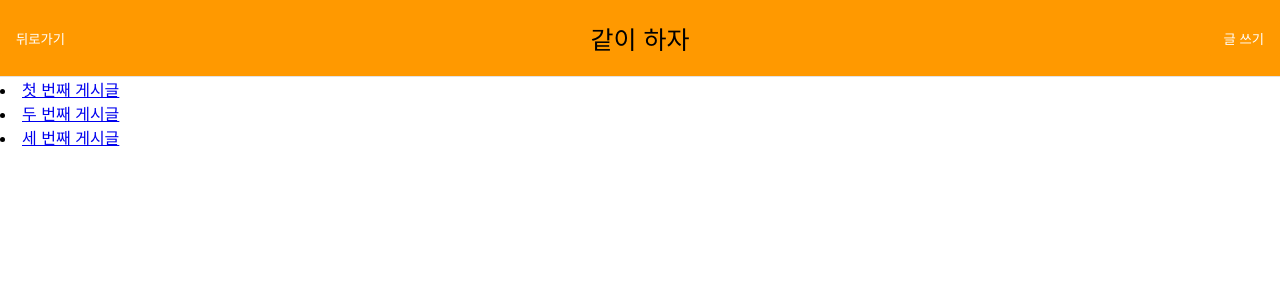
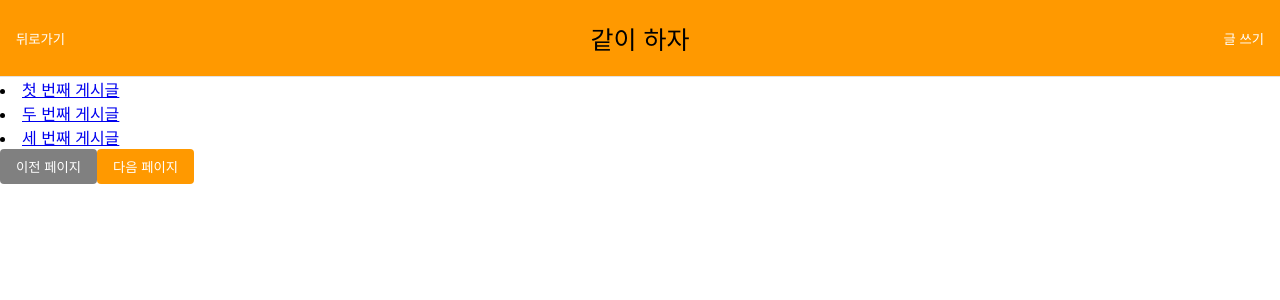
Before and after one commit to Karmesin924/eat_together, a React (Create React App) app in the folder frontend/: page /LetsDo in a window 1280 px wide. Shown: the top 300 px of the page. Built offline with nearby package versions, Linux system fonts and the light colour scheme; no server answers.

Commit message:
마이페이지 로그인 체크 수정 및 게시글 삭제 기능 구현

```diff
--- a/frontend/src/App.js
+++ b/frontend/src/App.js
@@ -5,27 +5,12 @@ import MyPage from "./pages/MyPage";
 import SignIn from "./pages/SignIn";
 import SignUp from "./pages/SignUp";
 import { BrowserRouter, Route, Routes } from "react-router-dom";
-import { useEffect, useState } from "react";
 import LetsDo from "./pages/LetsDo";
 import LetsEat from "./pages/LetsEat";
 import BoardDetail from "./pages/BoardDetail";
 import Write from "./components/Write";
 
-import axios from "axios";
-
 function App() {
-  const [isLogin, setIsLogin] = useState(false);
-
-  useEffect(() => {
-    axios.get("/users/validate", { withCredentials: true }).then((response) => console.log(response));
-
-    if (sessionStorage.getItem("email") === null) {
-      console.log("isLogin ?? :: ", isLogin);
-    } else {
-      setIsLogin(true);
-      console.log("isLogin ?? :: ", isLogin);
-    }
-  });
   return (
     <BrowserRouter>
       <div className="App">
--- a/frontend/src/components/Board.js
+++ b/frontend/src/components/Board.js
@@ -1,5 +1,7 @@
+import axios from "axios";
 import ReplyForm from "./ReplyForm";
 import ReplyList from "./ReplyList";
+import { useNavigate } from "react-router-dom";
 
 const Board = ({
   idx,
@@ -10,6 +12,7 @@ const Board = ({
   replies,
   isAuthor,
 }) => {
+  const navigate = useNavigate();
   const handleEdit = () => {
     console.log("수정 버튼 클릭");
     // TODO: 수정 버튼 동작 구현
@@ -17,7 +20,15 @@ const Board = ({
 
   const handleDelete = () => {
     console.log("삭제 버튼 클릭");
-    // TODO: 삭제 버튼 동작 구현
+    axios
+      .delete(`/posts/${idx}`)
+      .then((res) => {
+        alert("글이 삭제되었습니다!");
+        navigate("/board/1");
+      })
+      .catch((err) => {
+        alert("글 삭제 중 오류가 발생했습니다.");
+      });
   };
 
   return (
--- a/frontend/src/components/Write.js
+++ b/frontend/src/components/Write.js
@@ -48,8 +48,6 @@ const Write = () => {
       const response = await axios.post("/posts/add", {
         title,
         contents,
-        author,
-        dateTime: getCurrentDateTime(),
       });
       console.log("글이 성공적으로 저장되었습니다.", response.data);
       navigate("/");
--- a/frontend/src/pages/LetsDo.js
+++ b/frontend/src/pages/LetsDo.js
@@ -2,25 +2,29 @@ import React, { useEffect, useState } from "react";
 import MyHeader from "../components/MyHeader";
 import MyButton from "../components/MyButton";
 import { Link, useNavigate } from "react-router-dom";
-import MyFooter from "../components/MyFooter";
 import axios from "axios";
 
 const LetsDo = () => {
   const [boardList, setBoardList] = useState([]);
+  const [currentPage, setCurrentPage] = useState(1);
   const navigate = useNavigate();
-  // const getBoardList = async () => {
-  //   try {
-  //     const resp = (await axios.get("backend/posts/board")).data;
-  //     setBoardList(resp.data);
-  //     console.log(resp.pagniation);
-  //   } catch (err) {
-  //     console.log("게시글 목록을 가져오는데 실패했습니다.", err);
-  //   }
-  // };
+  const [isPreviousDisabled, setIsPreviousDisabled] = useState(true);
+  const [isNextDisabled, setIsNextDisabled] = useState(false);
+
+  const getBoardList = async (page) => {
+    try {
+      const resp = await axios.get(`backend/posts/board/${page}`);
+      setBoardList(resp.data);
+      console.log(resp.pagination);
+    } catch (err) {
+      console.log("게시글 목록을 가져오는데 실패했습니다.", err);
+    }
+  };
 
   // useEffect(() => {
-  //   getBoardList();
-  // }, []);
+  //   getBoardList(currentPage);
+  // }, [currentPage]);
+
   useEffect(() => {
     // 더미 데이터 생성
     const dummyData = [
@@ -31,6 +35,20 @@ const LetsDo = () => {
 
     setBoardList(dummyData);
   }, []);
+
+  useEffect(() => {
+    setIsPreviousDisabled(currentPage === 1);
+  }, [currentPage]);
+
+  const goToPreviousPage = () => {
+    if (currentPage > 1) {
+      setCurrentPage(currentPage - 1);
+    }
+  };
+
+  const goToNextPage = () => {
+    setCurrentPage(currentPage + 1);
+  };
 
   return (
     <div>
@@ -58,6 +76,23 @@ const LetsDo = () => {
           <Link to={`/board/${board.idx}`}>{board.title}</Link>
         </li>
       ))}
+
+      <div>
+        {isPreviousDisabled ? (
+          <button disabled style={{ backgroundColor: "gray" }}>
+            이전 페이지
+          </button>
+        ) : (
+          <button onClick={goToPreviousPage}>이전 페이지</button>
+        )}
+        {isNextDisabled ? (
+          <button disabled style={{ backgroundColor: "gray" }}>
+            다음 페이지
+          </button>
+        ) : (
+          <button onClick={goToNextPage}>다음 페이지</button>
+        )}
+      </div>
     </div>
   );
 };
```
